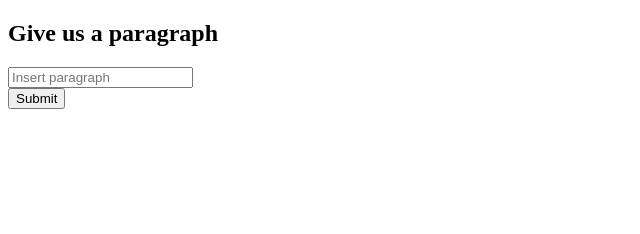
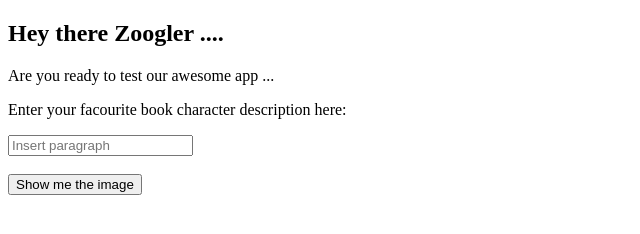
Before and after one commit to ines-akrap/zooglers-hackathon, a website: page home.html in a window 1280 px wide. Shown: the whole page, without its empty margins (0-640 px from the left). Drawn offline with Linux system fonts and the light colour scheme.

Commit message:
Home test data modification

```diff
--- a/home.html
+++ b/home.html
@@ -4,13 +4,16 @@
     <title>My App Engine App</title>
   </head>
   <body>
-    <h2>Give us a paragraph</h2>
+    <h2>Hey there Zoogler .... </h2>
+    <p>Are you ready to test our awesome app ... </p>
+    <p>Enter your facourite book character description here:</p>
     <form method="POST" action="/submit">
       <div>
         <input type="text" name="paragraph" placeholder="Insert paragraph">
       </div>
+    </br>
       <div>
-        <button type="submit">Submit</button>
+        <button type="submit">Show me the image</button>
       </div>
     </form>
   </body>
```
